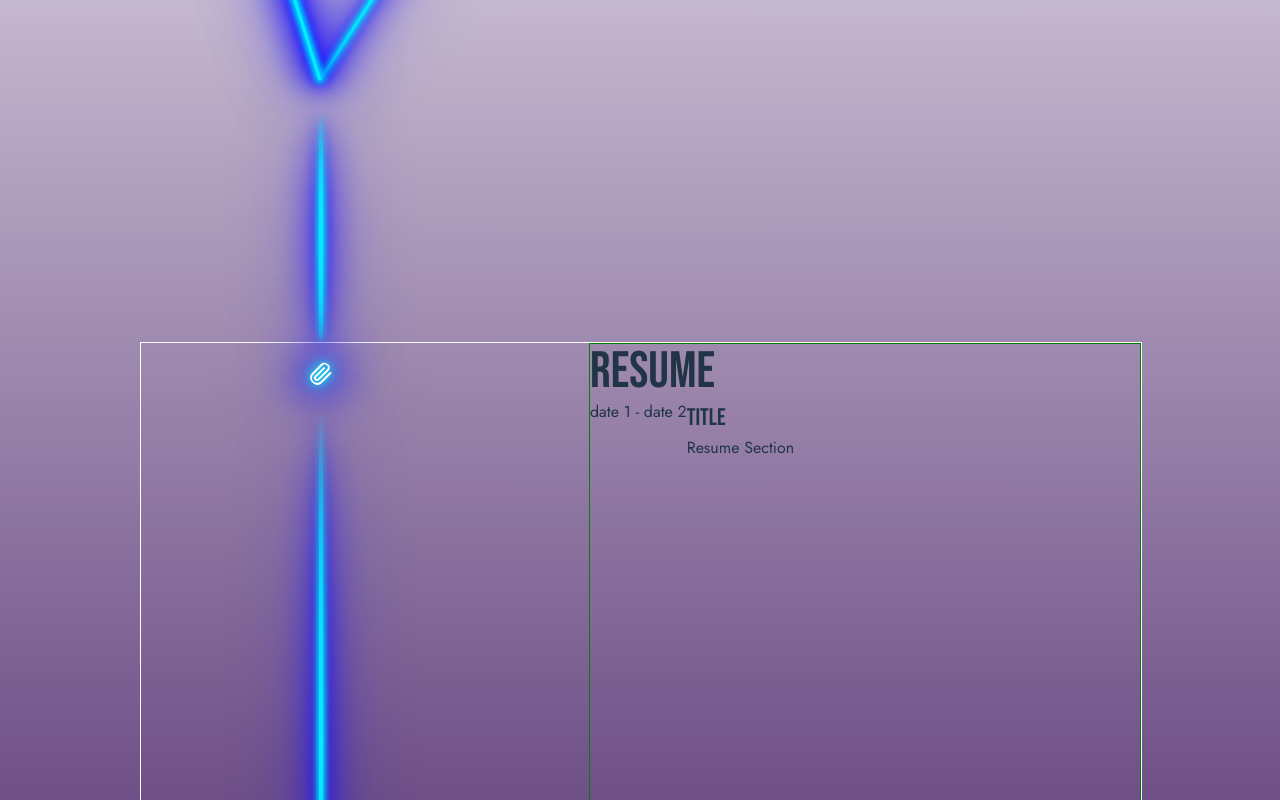
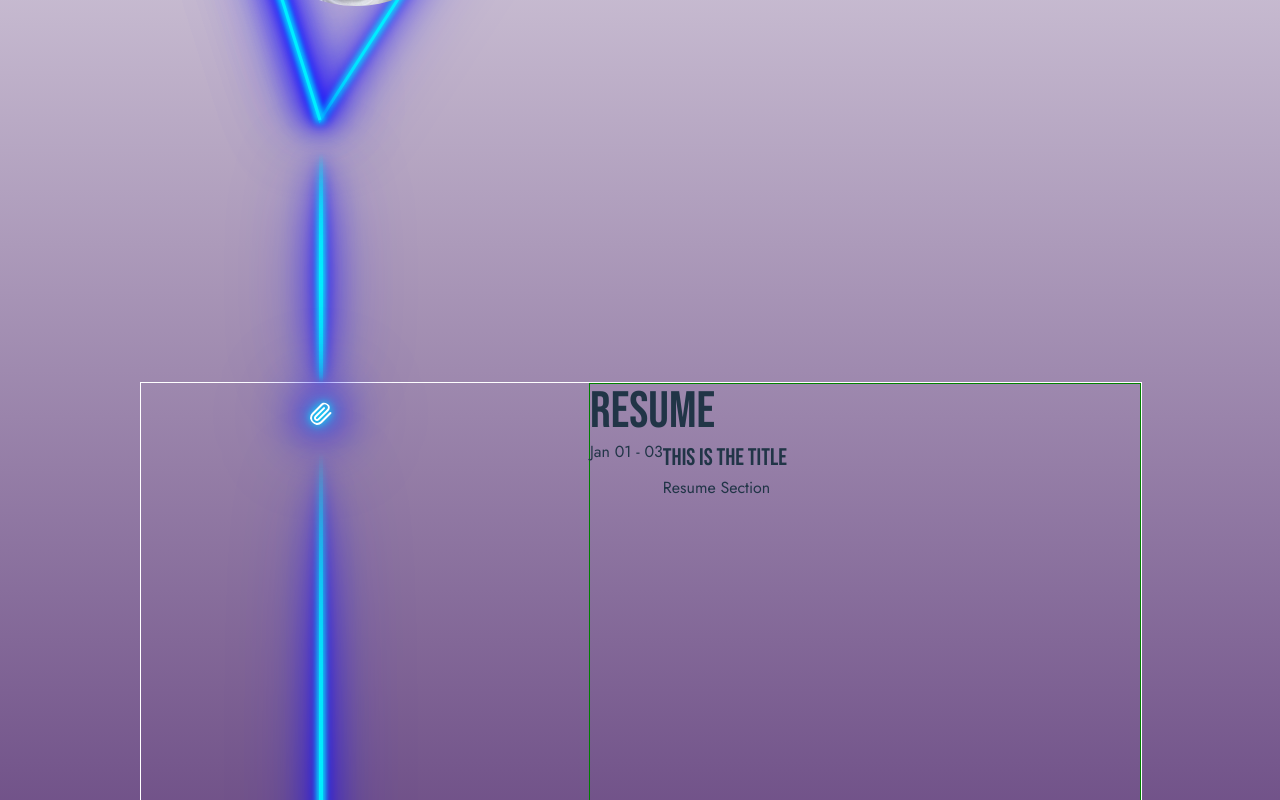
Before and after one commit to notdospek/my-website, a React (Vite) app: page / in a window 1280 px wide. Shown: the part 546-1346 px from the top of the page. Built offline with nearby package versions, Linux system fonts and the light colour scheme.

Commit message:
ResumeSection interface work

```diff
--- a/src/components/Bio.tsx
+++ b/src/components/Bio.tsx
@@ -30,7 +30,7 @@ const Container = styled.div`
   width: 100%;
   flex-direction: row;
   justify-content: space-between;
-  margin-top: 10vh;
+  margin-top: 15vh;
 
   .copy {
     width: 55%;
--- a/src/components/Resume.tsx
+++ b/src/components/Resume.tsx
@@ -16,10 +16,18 @@ const Resume = () => {
       </div>
       <div className="copy" style={{ border: '1px solid green' }}>
         <h1>Resume</h1>
-        <ResumeSection>Resume Section</ResumeSection>
+        <ResumeSection {...workExp}>Resume Section</ResumeSection>
       </div>
     </Container>
   );
+};
+
+const workExp = {
+  title: 'This is the title',
+  dates: {
+    date1: 'Jan 01',
+    date2: '03',
+  },
 };
 
 const LineContainer = styled.div`
--- a/src/components/ResumeSection.tsx
+++ b/src/components/ResumeSection.tsx
@@ -1,20 +1,32 @@
-import React from "react";
-import { styled } from "styled-components";
+import React from 'react';
+import { styled } from 'styled-components';
 
 interface ResumeSecProps {
   children: React.ReactNode;
+  title: string;
+  dates: {
+    date1: string;
+    date2: string;
+  };
 }
 
-const ResumeSection: React.FC<ResumeSecProps> = ({ children }) => {
+const ResumeSection: React.FC<ResumeSecProps> = ({
+  children,
+  dates,
+  title,
+}) => {
   return (
     <Section>
-      <div className="left"><span>date 1 - </span><span>date 2</span></div>
+      <div className="left">
+        <span>{dates.date1} - </span>
+        <span>{dates.date2}</span>
+      </div>
       <div className="right">
-        <h2>Title</h2>
+        <h2>{title}</h2>
         <p className="inner">{children}</p>
       </div>
     </Section>
-  )
+  );
 };
 
 const Section = styled.div`
@@ -22,7 +34,8 @@ const Section = styled.div`
   flex-direction: row;
 
   .right {
-    h2, p {
+    h2,
+    p {
       margin: 0;
     }
   }
```
